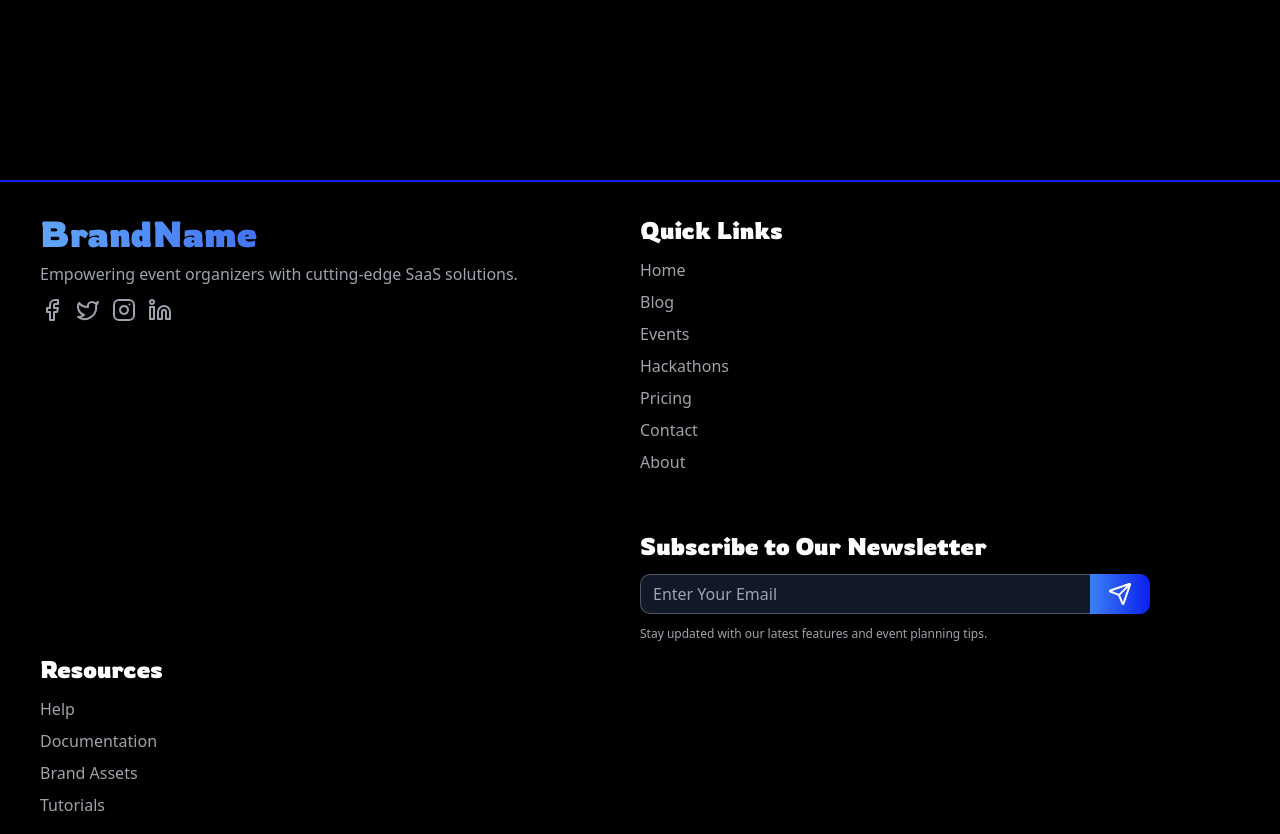
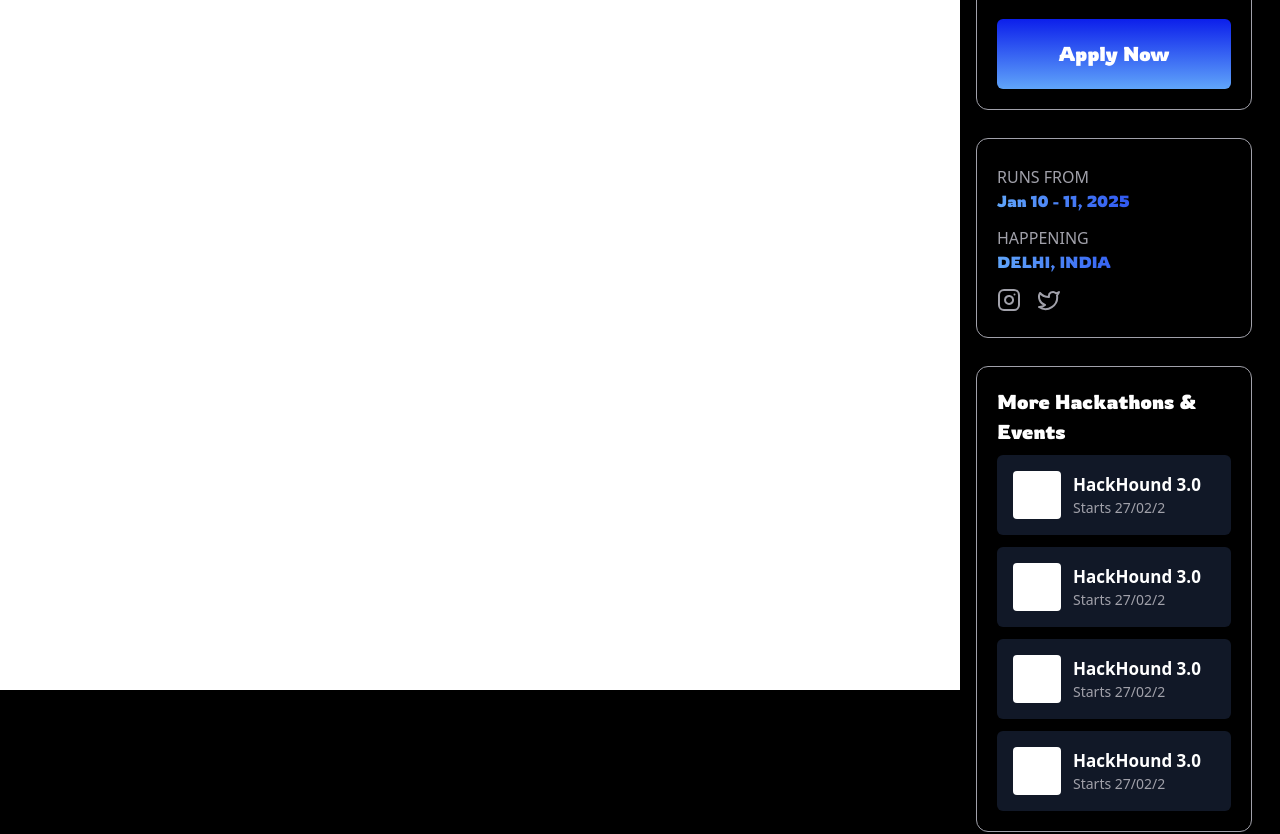
Before and after one commit to himansh423/saas-event-platform, a Next.js app: page /overview/1 in a window 1280 px wide. Shown: the part 720-1554 px from the top of the page. Built offline with nearby package versions, Linux system fonts and the light colour scheme.

Commit message:
created the sidebar of overview page

```diff
--- a/src/components/OverviewPage.tsx
+++ b/src/components/OverviewPage.tsx
@@ -4,6 +4,7 @@
 import { MdDateRange, MdGroups, MdLocationPin } from "react-icons/md";
 import { IoTrophyOutline } from "react-icons/io5";
 import { LuClock } from "react-icons/lu";
+import { Instagram, Twitter, X } from "lucide-react";
 
 const rowdies1 = Rowdies({
   weight: "700",
@@ -12,8 +13,8 @@
 });
 const OverviewPage = () => {
   return (
-    <div className="w-screen min-h-screen bg-black">
-      <div className="w-full h-[450px] flex items-end">
+    <div className="w-screen min-h-screen bg-black relative">
+      <div className="HeroSection w-full h-[450px] flex items-end">
         <div className="w-1/2 h-full flex flex-col gap-2 justify-between  p-7">
           <div className="w-full h-[120px] bg-gray-900 rounded-lg flex items-center justify-center">
             <div className="w-[100px] h-[90px] bg-white">logo</div>
@@ -74,15 +75,103 @@
           </div>
         </div>
       </div>
-      <div className="OptionNav w-full h-[60px] px-14  border-b-[1px] border-zinc-400 flex items-end gap-10 sticky top-0 z-20">
+      <div className="OptionNav sticky top-0 z-10 bg-black border-b border-zinc-800 w-full h-[60px] px-14 flex items-end gap-10">
         <div className="border-b-[3px] border-blue-700 h-[40px] w-fit text-blue-700 text-2xl">
-          <p className={`${rowdies1.className}`}>Overview</p>
+          <p className={rowdies1.className}>Overview</p>
         </div>
-        <div className=" w-fit text-2xl text-zinc-400 h-[40px]">
-          <p className={`${rowdies1.className}`}>Prizes</p>
+        <div className="w-fit text-2xl text-zinc-400 h-[40px]">
+          <p className={rowdies1.className}>Prizes</p>
         </div>
-        <div className=" w-fit text-2xl text-zinc-400 h-[40px]">
-          <p className={`${rowdies1.className}`}>Schedule</p>
+        <div className="w-fit text-2xl text-zinc-400 h-[40px]">
+          <p className={rowdies1.className}>Schedule</p>
+        </div>
+      </div>
+      <div className="w-screen min-h-screen flex">
+        <div className="h-[100vh] w-[75vw] bg-white"></div>
+        <div className="min-h-screen flex-1  px-4 py-5 flex flex-col items-center gap-7 pr-7 bg-black">
+          <div className="w-full h-[200px] bg-black border-[1px] rounded-xl border-zinc-400 text-zinc-400 p-5 flex flex-col justify-between">
+            <div>
+              <p className="mb-2">APPLICATIONS CLOSE IN</p>
+              <p
+                className={`${rowdies1.className} text-4xl bg-gradient-to-r from-blue-400 to-[#0c1feb] bg-clip-text text-transparent `}
+              >
+                2d:12h:57m
+              </p>
+            </div>
+            <div className="w-full h-[70px] bg-gradient-to-t hover:bg-gradient-to-l from-blue-400 to-[#0c1feb] rounded-md text-white flex items-center justify-center">
+              <p className={`${rowdies1.className} text-xl`}>Apply Now</p>
+            </div>
+          </div>
+          <div className="w-full h-[200px] bg-black border-[1px] rounded-xl border-zinc-400 text-zinc-400 p-5 flex flex-col justify-evenly gap-2">
+            <div>
+              <p>RUNS FROM</p>
+              <p
+                className={`${rowdies1.className} bg-gradient-to-r from-blue-400 to-[#0c1feb] bg-clip-text text-transparent `}
+              >
+                Jan 10 - 11, 2025
+              </p>
+            </div>
+            <div>
+              <p>HAPPENING</p>
+              <p
+                className={`${rowdies1.className}  bg-gradient-to-r from-blue-400 to-[#0c1feb] bg-clip-text text-transparent `}
+              >
+                DELHI, INDIA
+              </p>
+            </div>
+            <div className="w-full flex items-center text-zinc-400 gap-4">
+              <div className="hover:text-white">
+                <Instagram />
+              </div>
+              <div className="hover:text-white">
+                <Twitter />
+              </div>
+            </div>
+          </div>
+          <div className="w-full  bg-black border-[1px] rounded-xl border-zinc-400  p-5 flex flex-col justify-between">
+            <p className={`${rowdies1.className} text-[20px] text-white mb-2`}>
+              More Hackathons & Events
+            </p>
+            <div className="w-full flex flex-col gap-3">
+              <div className="w-full h-[80px] bg-gray-900 px-4 py-4 rounded-md gap-3 flex items-center">
+                <div className="w-[48px] h-full bg-white rounded-sm"></div>
+                <div className="flex flex-col ">
+                  <p className="text-white text-[17px] font-semibold">
+                    HackHound 3.0
+                  </p>
+                  <p className="text-zinc-400 text-[14px]">Starts 27/02/2</p>
+                </div>
+              </div>
+              <div className="w-full h-[80px] bg-gray-900 px-4 py-4 rounded-md gap-3 flex items-center">
+                <div className="w-[48px] h-full bg-white rounded-sm"></div>
+                <div className="flex flex-col ">
+                  <p className="text-white text-[17px] font-semibold">
+                    HackHound 3.0
+                  </p>
+                  <p className="text-zinc-400 text-[14px]">Starts 27/02/2</p>
+                </div>
+              </div>
+              <div className="w-full h-[80px] bg-gray-900 px-4 py-4 rounded-md gap-3 flex items-center">
+                <div className="w-[48px] h-full bg-white rounded-sm"></div>
+                <div className="flex flex-col ">
+                  <p className="text-white text-[17px] font-semibold">
+                    HackHound 3.0
+                  </p>
+                  <p className="text-zinc-400 text-[14px]">Starts 27/02/2</p>
+                </div>
+              </div>
+              <div className="w-full h-[80px] bg-gray-900 px-4 py-4 rounded-md gap-3 flex items-center">
+                <div className="w-[48px] h-full bg-white rounded-sm"></div>
+                <div className="flex flex-col ">
+                  <p className="text-white text-[17px] font-semibold">
+                    HackHound 3.0
+                  </p>
+                  <p className="text-zinc-400 text-[14px]">Starts 27/02/2</p>
+                </div>
+              </div>
+
+            </div>
+          </div>
         </div>
       </div>
     </div>
```
